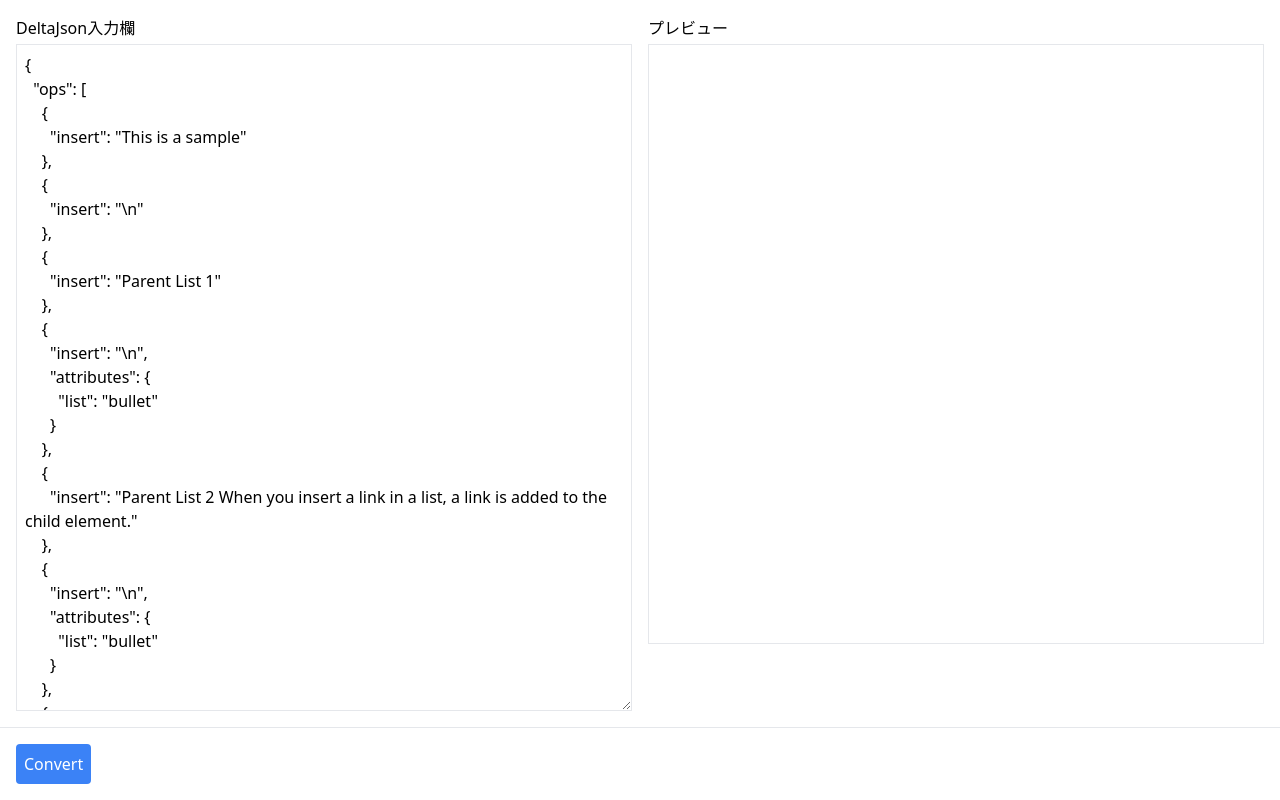
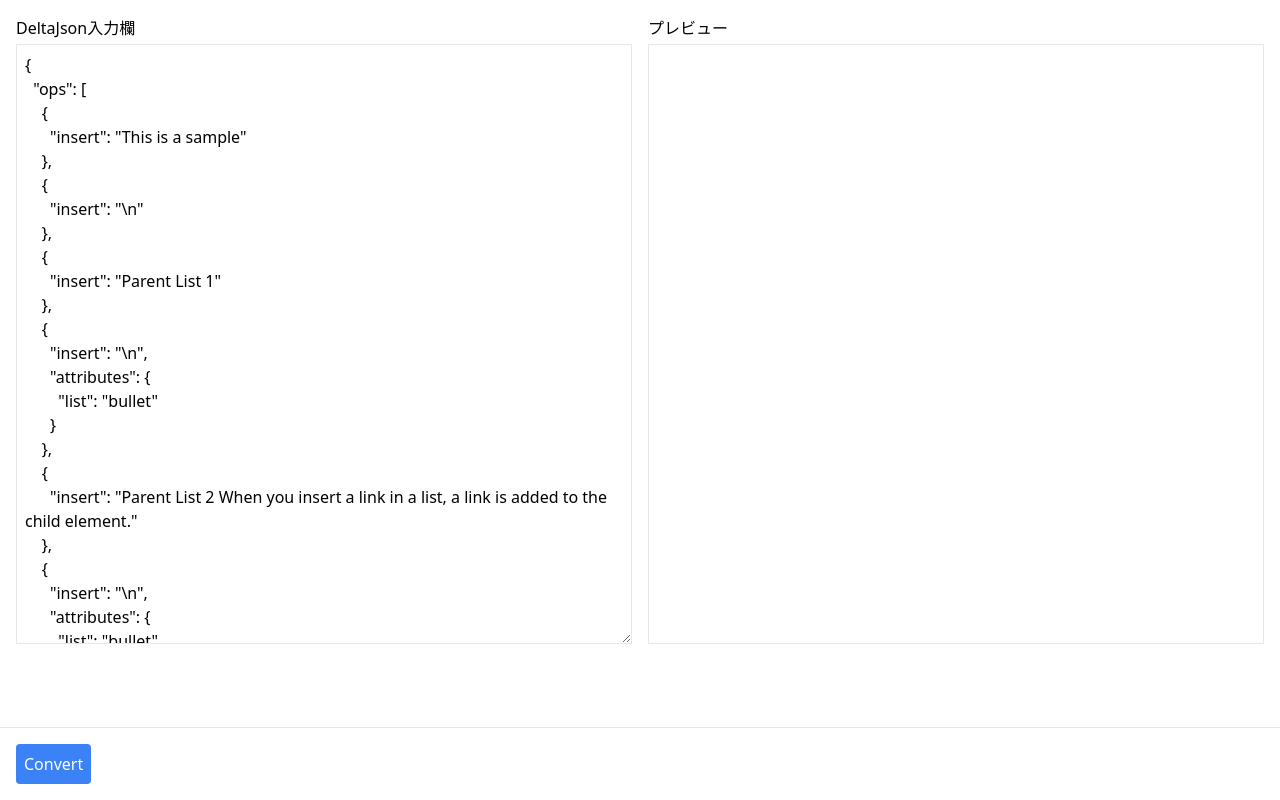
Before and after one commit to yuyami-ya/deltajson-previewer, a Next.js app: page / in a window 1280 px wide. Built offline with nearby package versions, Linux system fonts and the light colour scheme.

Commit message:
style/CONVERTボタンをページ下部に固定する

```diff
--- a/app/page.tsx
+++ b/app/page.tsx
@@ -187,12 +187,12 @@ export default function Home() {
 
     return (
         <div className="flex flex-col h-screen">
-            <div className="flex-1 flex space-x-4 p-4">
+            <div className="flex-1 flex space-x-4 p-4 overflow-auto">
                 <div className="flex flex-col space-y-1 w-1/2">
                     <label htmlFor="deltaJsonInput">DeltaJson入力欄</label>
                     <textarea
                         id="deltaJsonInput"
-                        className="h-full w-full p-2 border overflow-auto"
+                        className="h-[calc(100vh-200px)] w-full p-2 border overflow-auto"
                         value={JSON.stringify(body, null, 2)}
                         onChange={(e) => setBody(JSON.parse(e.target.value))}
                     />
```
